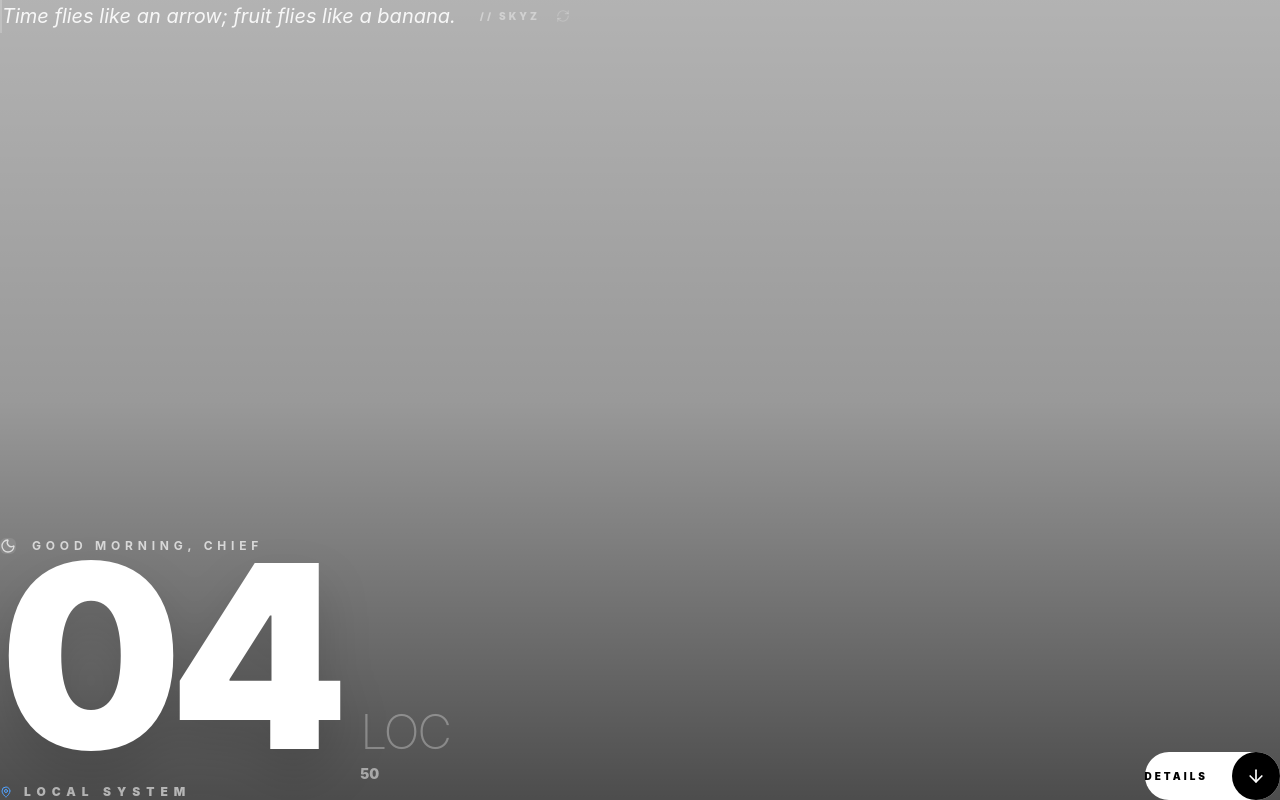
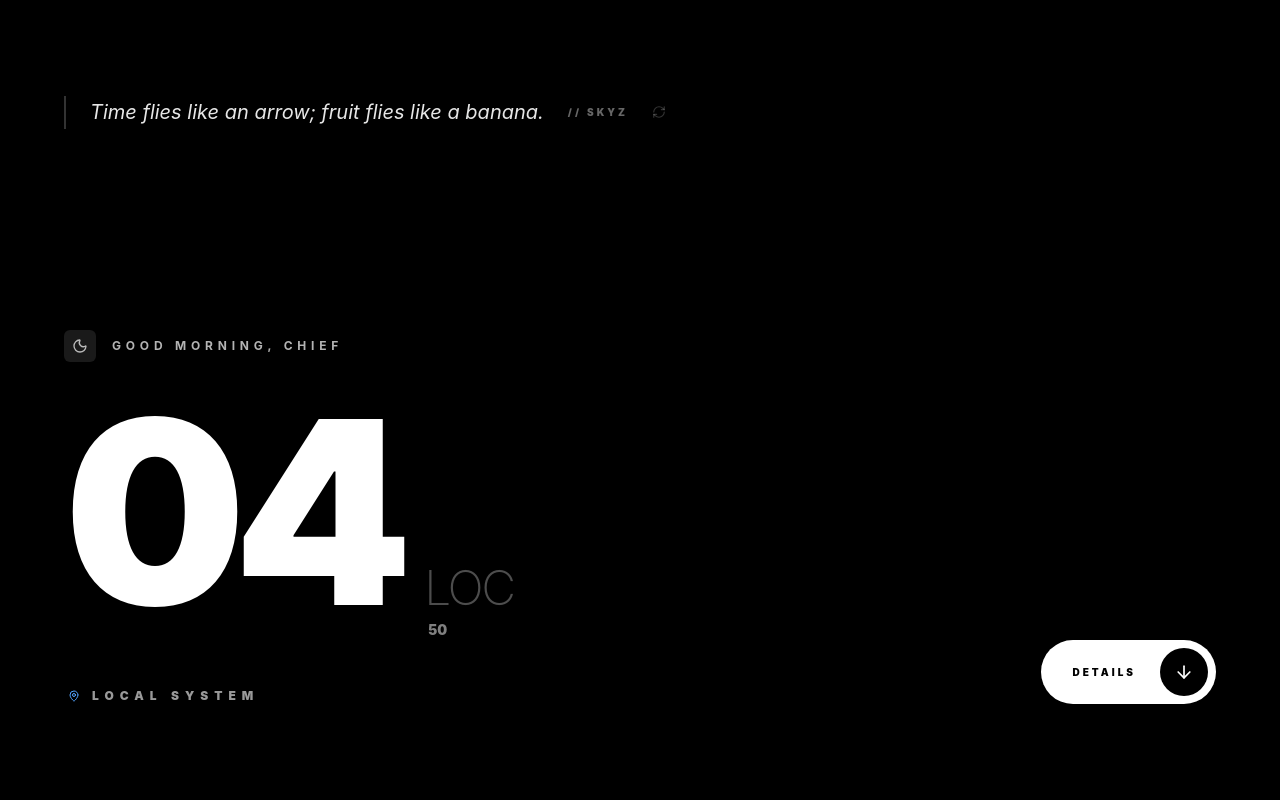
Before and after one commit to Skyz03/Vite-Clock-App, a React (Vite) app: page / in a window 1280 px wide. Both pictures are taken after a click on the button "INITIALIZE". Built offline with nearby package versions, Linux system fonts and the light colour scheme; no server answers.

Commit message:
fix: in the styles

```diff
--- a/src/App.tsx
+++ b/src/App.tsx
@@ -194,7 +194,7 @@ export default function App() {
 
   if (!hasInitialized) {
     return (
-      <main className="h-screen w-full bg-black flex items-center justify-center">
+      <main className={`relative h-screen w-full bg-cover bg-center transition-all duration-[2000ms] ${hasInitialized ? 'scale-100' : 'scale-110'} ${bgImage}`}>
         <div className="text-center space-y-10">
           <h1 className="text-6xl md:text-8xl font-black tracking-tight text-white">
             CLOCK OS
@@ -333,10 +333,10 @@ export default function App() {
       >
         <Container>
           <div className="h-full py-12 md:py-0 grid grid-cols-1 sm:grid-cols-2 lg:grid-cols-4 gap-y-10 gap-x-12 lg:gap-x-20 items-center">
-            <StatBox label="Timezone" value={data.timezone} />
-            <StatBox label="Day of Year" value={data.dayOfYear} />
-            <StatBox label="Day of Week" value={DAY_NAMES[data.dayOfWeek]} />
-            <StatBox label="Current Week" value={data.weekNumber} />
+            <StatBox label="Timezone" value={data.timezone} isExpanded={isExpanded} />
+            <StatBox label="Day of Year" value={data.dayOfYear} isExpanded={isExpanded} />
+            <StatBox label="Day of Week" value={DAY_NAMES[data.dayOfWeek]} isExpanded={isExpanded} />
+            <StatBox label="Current Week" value={data.weekNumber} isExpanded={isExpanded} />
           </div>
         </Container>
       </div>
@@ -346,10 +346,30 @@ export default function App() {
 
 /* ================= STAT ================= */
 
-const StatBox = ({ label, value }: { label: string; value: string | number }) => (
-  <div className="space-y-4">
-    <span className="uppercase tracking-[0.3em] text-xs opacity-50">{label}</span>
-    <div className="text-5xl font-black tracking-tight truncate">{value}</div>
-    <div className="h-px w-12 bg-current opacity-30" />
+/* ================= STAT ================= */
+
+const StatBox = ({
+  label,
+  value,
+  isExpanded
+}: {
+  label: string;
+  value: string | number;
+  isExpanded: boolean
+}) => (
+  <div className="relative space-y-2 group overflow-hidden">
+    {/* Subtle scanning bar that only appears on expand */}
+    <div className={`absolute inset-0 bg-gradient-to-b from-blue-500/10 to-transparent h-1/2 w-full -translate-y-full ${isExpanded ? 'animate-[scanline_2s_ease-in-out_infinite]' : ''}`} />
+
+    <span className="uppercase tracking-[0.4em] text-[10px] md:text-xs font-black opacity-40 group-hover:opacity-100 transition-opacity">
+      {label}
+    </span>
+
+    <div className={`text-4xl md:text-6xl font-black tracking-tighter truncate leading-none transition-all duration-700 ${isExpanded ? 'animate-glitch opacity-100 translate-y-0' : 'opacity-0 translate-y-4'}`}>
+      {value}
+    </div>
+
+    {/* Animated underline */}
+    <div className={`h-[2px] bg-current transition-all duration-1000 delay-300 ${isExpanded ? 'w-12 opacity-30' : 'w-0 opacity-0'}`} />
   </div>
 );
--- a/src/index.css
+++ b/src/index.css
@@ -1,91 +1,92 @@
 @import "tailwindcss";
 
-* {
-  margin: 0;
-  padding: 0;
-  box-sizing: border-box;
-}
+@theme {
+  /* 1. Custom Fonts */
+  --font-sans: "Inter", ui-sans-serif, system-ui;
 
-:root {
-  --primary-text: #303030;
-  --secondary-text: #999;
-  --bg-gradient-day-start: #f8f9fa;
-  --bg-gradient-day-end: #e9ecef;
-  --bg-gradient-night-start: #1a1a2e;
-  --bg-gradient-night-end: #16213e;
-  --quote-text: rgba(255, 255, 255, 0.8);
-  --transition-speed: 0.3s;
-}
+  /* 2. System Colors (Now usable as text-primary, bg-night-start, etc.) */
+  --color-primary: #303030;
+  --color-secondary: #999999;
+  --color-day-start: #f8f9fa;
+  --color-day-end: #e9ecef;
+  --color-night-start: #1a1a2e;
+  --color-night-end: #16213e;
 
-body {
-  font-family: 'Inter', -apple-system, BlinkMacSystemFont, 'Segoe UI', 'Roboto', 'Oxygen',
-    'Ubuntu', 'Cantarell', 'Fira Sans', 'Droid Sans', 'Helvetica Neue',
-    sans-serif;
-  -webkit-font-smoothing: antialiased;
-  -moz-osx-font-smoothing: grayscale;
-  min-height: 100vh;
-  overflow-x: hidden;
-}
+  /* 3. Fluid Spacing */
+  --spacing-fluid-p: clamp(2rem, 5vw, 4rem);
+  --spacing-fluid-gap: clamp(1.5rem, 4vw, 3rem);
 
-#root {
-  min-height: 100vh;
-  width: 100%;
-}
+  /* 4. Animations */
+  @keyframes scanline {
+    0% {
+      transform: translateY(-100%);
+    }
 
-@theme {
-  --font-sans: "Inter", ui-sans-serif, system-ui;
-}
-
-/* Custom animation utilities */
-@keyframes fadeIn {
-  from {
-    opacity: 0;
+    100% {
+      transform: translateY(100vh);
+    }
   }
 
-  to {
-    opacity: 1;
+  @keyframes data-glitch {
+    0% {
+      transform: translate(0);
+    }
+
+    20% {
+      transform: translate(-2px, 1px);
+      filter: hue-rotate(90deg);
+    }
+
+    40% {
+      transform: translate(2px, -1px);
+    }
+
+    60% {
+      transform: translate(-1px, 1px);
+    }
+
+    80% {
+      transform: translate(1px, -1px);
+      filter: hue-rotate(0deg);
+    }
+
+    100% {
+      transform: translate(0);
+    }
+  }
+
+  @keyframes float {
+
+    0%,
+    100% {
+      transform: translateY(0);
+    }
+
+    50% {
+      transform: translateY(-10px);
+    }
   }
 }
 
-@keyframes zoomIn {
-  from {
-    opacity: 0;
-    transform: scale(0.95);
+/* 5. Base Resets */
+@layer base {
+  * {
+    margin: 0;
+    padding: 0;
+    box-sizing: border-box;
   }
 
-  to {
-    opacity: 1;
-    transform: scale(1);
+  body {
+    @apply antialiased min-h-screen overflow-x-hidden bg-black;
   }
 }
 
-.animate-fade-in {
-  animation: fadeIn 1s ease-in-out;
-}
-
-.animate-zoom-in {
-  animation: zoomIn 1s ease-in-out;
-}
-
-/* Custom glass panel utility */
-.glass-panel {
-  backdrop-filter: blur(40px);
-  border: 1px solid rgba(255, 255, 255, 0.15);
-  box-shadow: 0 25px 50px -12px rgba(0, 0, 0, 0.5);
-}
-
-@theme {
-  --font-sans: "Inter", ui-sans-serif, system-ui;
-
-  /* Fluid Spacing Scale */
-  --spacing-fluid-p: clamp(2rem, 5vw, 4rem);
-  --spacing-fluid-gap: clamp(1.5rem, 4vw, 3rem);
-}
-
+/* 6. Custom Utilities */
 @utility glass-panel {
   backdrop-filter: blur(40px) saturate(150%);
   background: oklch(100% 0 0 / 10%);
   border: 1px solid oklch(100% 0 0 / 15%);
+  box-shadow: 0 25px 50px -12px rgba(0, 0, 0, 0.5);
 }
 
 @utility main-layout {
@@ -94,15 +95,11 @@ body {
   margin-inline: auto;
 }
 
-/* Custom Animation for subtle movement */
-@keyframes float {
+/* This allows you to use animate-glitch in your HTML */
+@utility animate-glitch {
+  animation: data-glitch 0.3s cubic-bezier(0.25, 0.46, 0.45, 0.94) both;
+}
 
-  0%,
-  100% {
-    transform: translateY(0);
-  }
-
-  50% {
-    transform: translateY(-10px);
-  }
+@utility animate-scan {
+  animation: scanline 8s linear infinite;
 }
```
